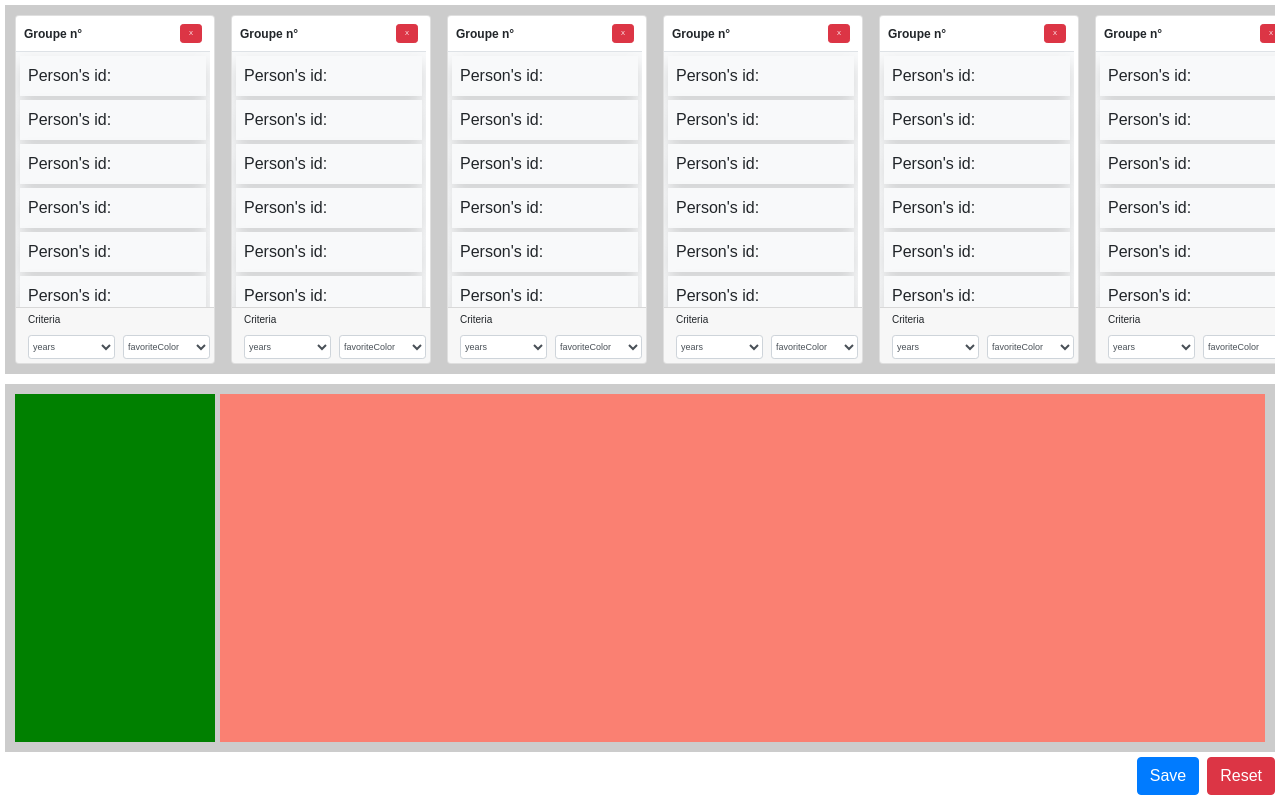
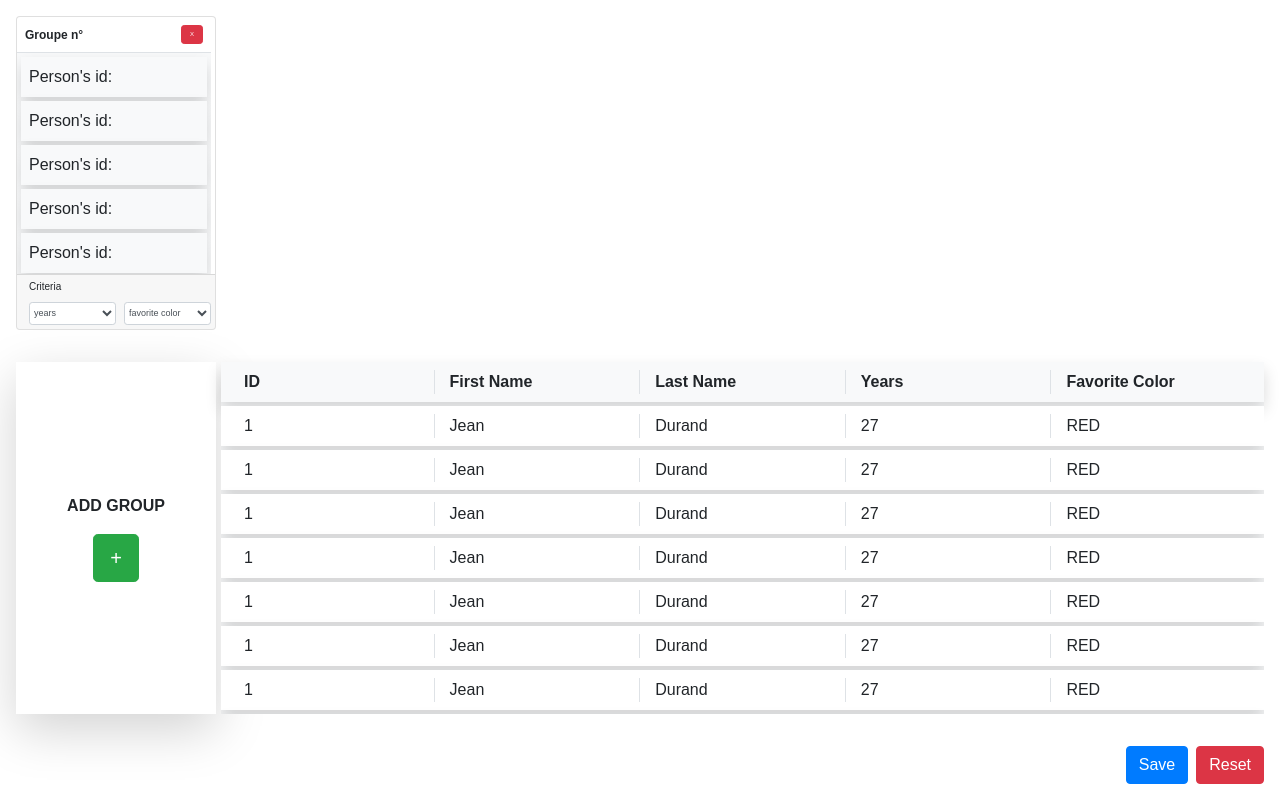
Before and after one commit to AlexisChup/ClassifyPersons, a React (Create React App) app: page / in a window 1280 px wide. Built offline with nearby package versions, Linux system fonts and the light colour scheme.

Commit message:
Styling almost ended

```diff
--- a/src/ClassifyPersons/AddPersonsGroup.tsx
+++ b/src/ClassifyPersons/AddPersonsGroup.tsx
@@ -1,9 +1,21 @@
+import { Button } from "reactstrap";
+
 const cssAddGroupPersons = {
-  backgroundColor: "green",
   width: "200px",
-  marginRight: 5
+  marginRight: 5,
+  display: "flex",
+  flexDirection: "column",
+  alignItems: "center",
+  justifyContent: "center"
 };
 
 export default function AddPersonsGroup() {
-  return <div style={cssAddGroupPersons}></div>;
+  return (
+    <div style={cssAddGroupPersons} className="shadow-lg">
+      <div className="mb-2 font-weight-bold">ADD GROUP</div>
+      <Button className="mt-2" color="success" size="lg">
+        +
+      </Button>
+    </div>
+  );
 }
--- a/src/ClassifyPersons/ClassifiedPersonsContainer.tsx
+++ b/src/ClassifyPersons/ClassifiedPersonsContainer.tsx
@@ -10,13 +10,6 @@ const ClassifiedPersonsContainer = () => {
       <ClassifiedPersonItem />
       <ClassifiedPersonItem />
       <ClassifiedPersonItem />
-      <ClassifiedPersonItem />
-      <ClassifiedPersonItem />
-      <ClassifiedPersonItem />
-      <ClassifiedPersonItem />
-      <ClassifiedPersonItem />
-      <ClassifiedPersonItem />
-      <ClassifiedPersonItem />
     </>
   );
 };
--- a/src/ClassifyPersons/ClassifyPersons.tsx
+++ b/src/ClassifyPersons/ClassifyPersons.tsx
@@ -20,10 +20,9 @@ const ClassifyPersons = () => {
         style={{
           display: "flex",
           justifyContent: "flex-end",
-          alignItems: "stretch",
-          marginRight: 5,
-          marginBottom: 5
+          alignItems: "stretch"
         }}
+        className="m-2 p-2"
       >
         <Button color="primary" className="mr-1">
           Save
--- a/src/ClassifyPersons/PersonsGroup.tsx
+++ b/src/ClassifyPersons/PersonsGroup.tsx
@@ -12,7 +12,6 @@ const cssPersonsGroup = {
 const cssPersonsGroupBody = {
   backgroundColor: "#f8f9fa",
   flexDirection: "column",
-  height: "80%",
   overflow: "auto"
 };
 
--- a/src/ClassifyPersons/PersonsGroupContainer.tsx
+++ b/src/ClassifyPersons/PersonsGroupContainer.tsx
@@ -2,9 +2,7 @@ import PersonsGroup from "./PersonsGroup";
 
 const cssPersonsGroupContainer = {
   display: "flex",
-  margin: 5,
-  backgroundColor: "#CCC",
-  padding: 10,
+  // backgroundColor: "#CCC",
   overflow: "auto",
   flexGrow: 1,
   flexShrink: 1,
@@ -12,11 +10,12 @@ const cssPersonsGroupContainer = {
 };
 
 const PersonsGroupContainer = () => {
-  const personsGroupList = [1, 1, 1, 1, 1, 1, 1, 1, 1, 1, 1, 1];
-  // const personsGroupList = [1];
+  // const personsGroupList = [1, 1, 1, 1, 1, 1, 1, 1, 1, 1, 1, 1];
+  // const personsGroupList = [1, 1, 1, 1, 1, 1, 1, 1, 1];
+  const personsGroupList = [1];
 
   return (
-    <div style={cssPersonsGroupContainer}>
+    <div style={cssPersonsGroupContainer} className="m-2 p-2">
       {personsGroupList.map((personsGroup, index) => (
         <PersonsGroup />
       ))}
--- a/src/ClassifyPersons/PersonsGroupFooter.tsx
+++ b/src/ClassifyPersons/PersonsGroupFooter.tsx
@@ -43,7 +43,7 @@ const PersonsGroupFooter = () => {
             bsSize="sm"
           >
             <option value="favoriteColor" disabled>
-              favoriteColor
+              favorite color
             </option>
             {favoriteColorOptions.map((option, index) => (
               <option value={option} key={index}>
--- a/src/ClassifyPersons/UnClassifiedPersons.tsx
+++ b/src/ClassifyPersons/UnClassifiedPersons.tsx
@@ -1,9 +1,66 @@
-const cssUnclassifiedPersons = {
-  display: "flex",
-  flexGrow: 1,
-  backgroundColor: "salmon"
+import { Row, Col, Container } from "reactstrap";
+
+const cssRowUnclassifyPerson = {
+  display: "flex"
 };
 
-export default function UnClassifiedPersons() {
-  return <div style={cssUnclassifiedPersons}></div>;
+let personsList = [1, 1];
+personsList = [1, 1, 1, 1, 1, 1, 1, 1, 1, 1, 1, 1, 1, 1, 1, 1, 1];
+
+export default function UnClassifiedPersons(props: any) {
+  const cssUnclassifiedPersons = {
+    display: "flex",
+    flexDirection: "column",
+    flexGrow: 1,
+    height: "44vh",
+    minHeight: "44vh"
+  };
+
+  return (
+    <div style={cssUnclassifiedPersons} className="p-0 bg-light">
+      <div
+        style={cssRowUnclassifyPerson}
+        className="mx-0 shadow mb-1 font-weight-bold p-2 bg-light"
+      >
+        <Col className="border-right">ID</Col>
+        <Col className="border-right">First Name</Col>
+        <Col className="border-right">Last Name</Col>
+        <Col className="border-right">Years</Col>
+        <Col className="">Favorite Color</Col>
+      </div>
+      <div style={{ overflow: "auto" }}>
+        {personsList.map(() => (
+          <div
+            style={cssRowUnclassifyPerson}
+            className="mx-0 shadow mb-1 p-2 bg-white"
+          >
+            <Col className="border-right">1</Col>
+            <Col className="border-right">Jean</Col>
+            <Col className="border-right">Durand</Col>
+            <Col className="border-right">27</Col>
+            <Col className="">RED</Col>
+          </div>
+        ))}
+      </div>
+    </div>
+  );
 }
+
+// iedPersons} className="p-0">
+//       <Row className="mx-0 shadow mb-1 font-weight-bold p-2">
+//         <Col className="border-right">ID</Col>
+//         <Col className="border-right">First Name</Col>
+//         <Col className="border-right">Last Name</Col>
+//         <Col className="border-right">Years</Col>
+//         <Col className="">Favorite Color</Col>
+//       </Row>
+//       {personsList.map(() => (
+//         <Row  className="mx-0 shadow mb-1 p-2">
+//           <Col className="border-right">1</Col>
+//           <Col className="border-right">Jean</Col>
+//           <Col className="border-right">Durand</Col>
+//           <Col className="border-right">27</Col>
+//           <Col className="">RED</Col>
+//         </Row>
+//       ))}
+//     </div>
--- a/src/ClassifyPersons/UnclassifiedPersonsContainer.tsx
+++ b/src/ClassifyPersons/UnclassifiedPersonsContainer.tsx
@@ -1,19 +1,17 @@
 import AddPersonsGroup from "./AddPersonsGroup";
 import UnClassifiedPersons from "./UnClassifiedPersons";
+import { useRef, useEffect } from "react";
 
 const cssUnclassifiedPersonsContainer = {
   display: "flex",
   flexGrow: 1,
   flexShrink: 1,
-  flexBasis: 0,
-  margin: 5,
-  backgroundColor: "#CCC",
-  padding: 10
+  flexBasis: 0
 };
 
 const UnclassifiedPersonsContainer = () => {
   return (
-    <div style={cssUnclassifiedPersonsContainer}>
+    <div style={cssUnclassifiedPersonsContainer} className="m-2 p-2">
       <AddPersonsGroup />
       <UnClassifiedPersons />
     </div>
```
